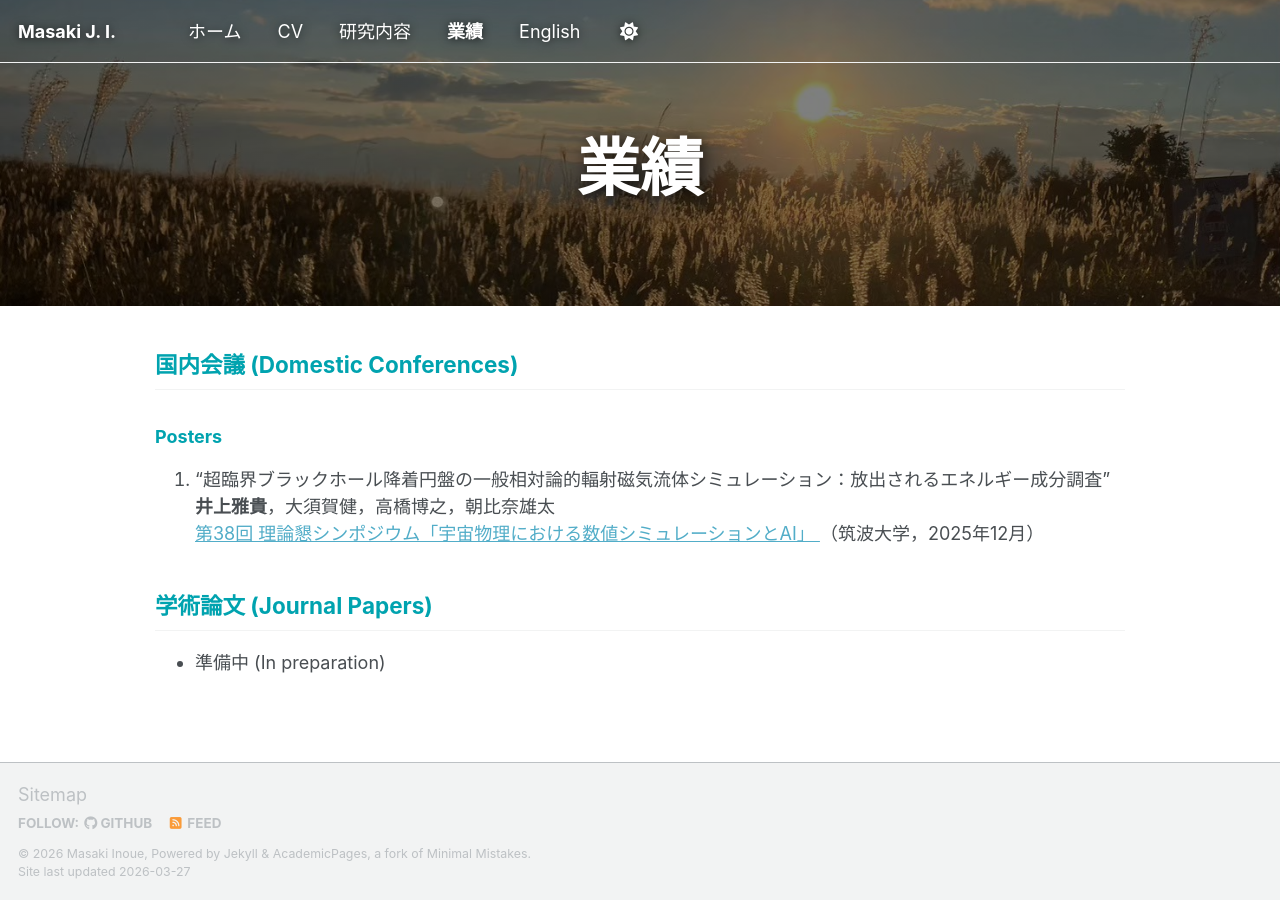
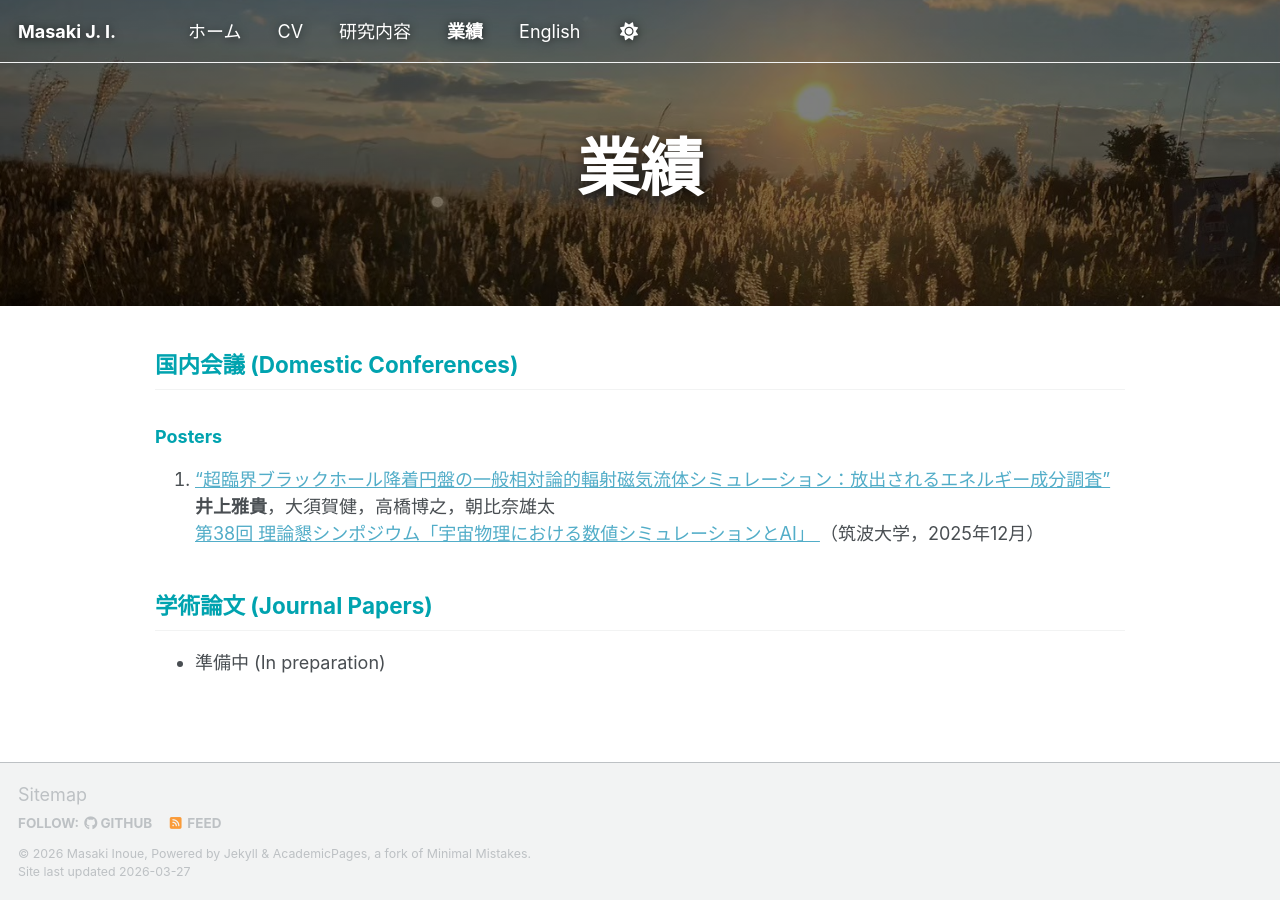
Before and after one commit to Masaki206/Masaki206.github.io, a Jekyll site: the page built from _pages/publications.html, in a window 1280 px wide. Built offline with Jekyll 4.4.1, drawn with Linux system fonts in a browser that asks for light colours; a script bundle is joined from its source files by our own code; library files that are not in the unit come from our copies.

Commit message:
Update publications.html

```diff
--- a/_pages/publications.html
+++ b/_pages/publications.html
@@ -16,7 +16,9 @@ header:
 
 <ol>
   <li>
-    “超臨界ブラックホール降着円盤の一般相対論的輻射磁気流体シミュレーション：放出されるエネルギー成分調査”<br>
+    <a href="P75_MasakiInoue" target="_blank">
+    “超臨界ブラックホール降着円盤の一般相対論的輻射磁気流体シミュレーション：放出されるエネルギー成分調査”
+    </a><br>
     <strong>井上雅貴</strong>，大須賀健，高橋博之，朝比奈雄太<br>
     <a href="https://sites.google.com/view/rironkon2025/%E3%83%9B%E3%83%BC%E3%83%A0" target="blank">
     第38回 理論懇シンポジウム「宇宙物理における数値シミュレーションとAI」
```
